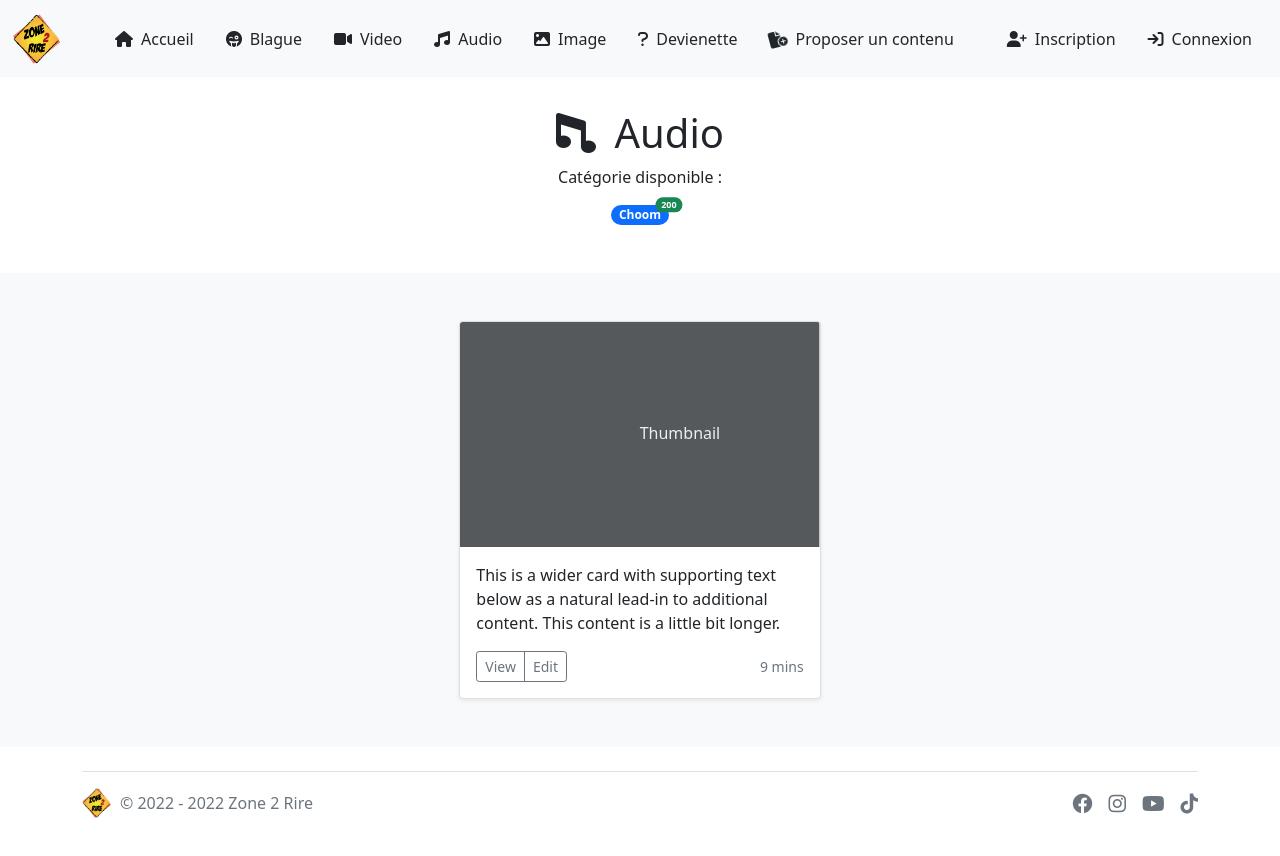
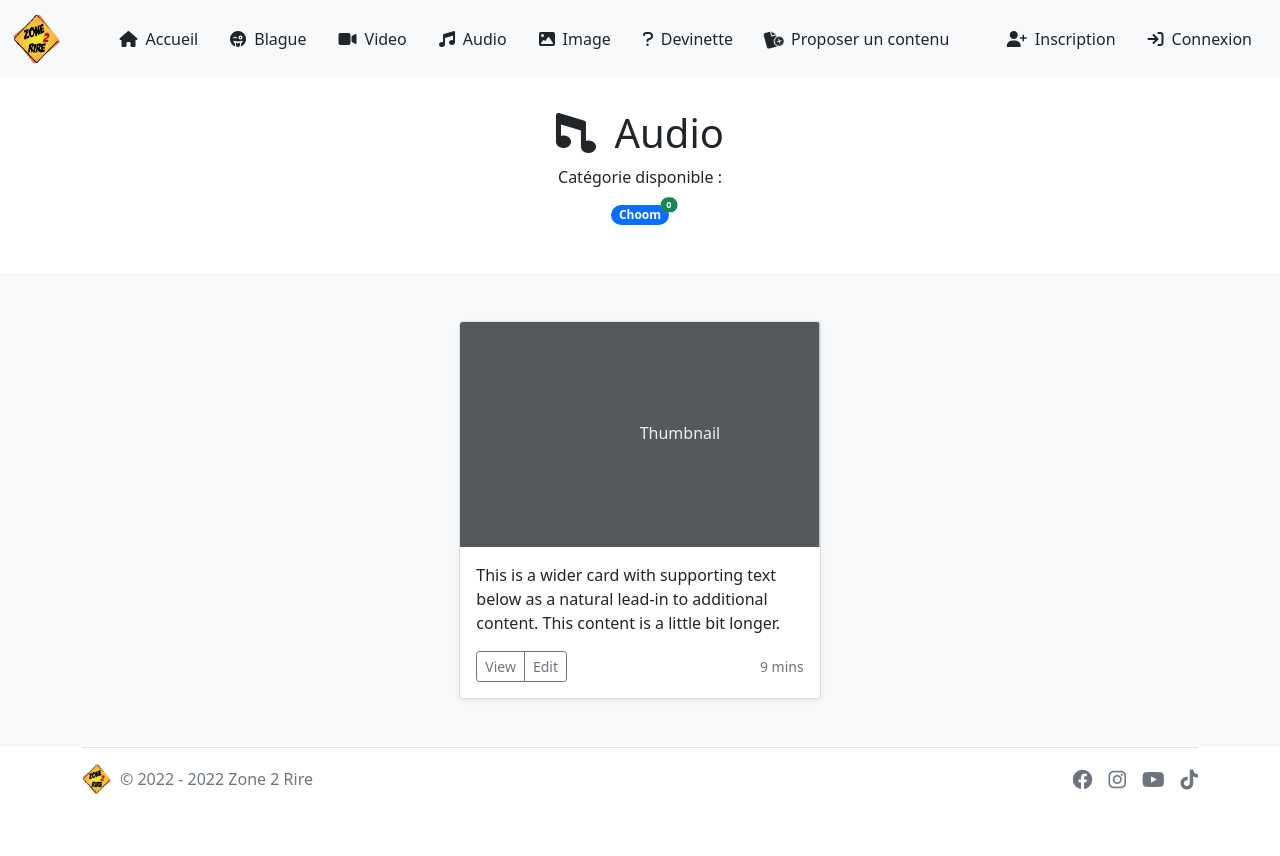
Before and after one commit to lefebvredavid59/zone2rire_react, a React (Create React App) app: page /audio in a window 1280 px wide. After the commit the page ends 834 px from the top, so only its background shows below. Built offline with nearby package versions, Linux system fonts and the light colour scheme.

Commit message:
update count content subcat and add helmet title

```diff
--- a/package.json
+++ b/package.json
@@ -8,6 +8,7 @@
     "@testing-library/user-event": "^13.5.0",
     "react": "^18.1.0",
     "react-dom": "^18.1.0",
+    "react-helmet": "^6.1.0",
     "react-router-dom": "^6.3.0",
     "react-scripts": "5.0.1",
     "styled-components": "^5.3.5",
--- a/src/components/Footer/Footer.jsx
+++ b/src/components/Footer/Footer.jsx
@@ -10,7 +10,7 @@ function Footer() {
 
   return (
     <div className="container">
-      <footer className="d-flex flex-wrap justify-content-between align-items-center py-3 my-4 border-top">
+      <footer className="d-flex flex-wrap justify-content-between align-items-center py-3 mb-4 border-top">
         <div className="col-md-4 d-flex align-items-center">
           <Link
             to="/"
--- a/src/data/Category.ts
+++ b/src/data/Category.ts
@@ -1,7 +1,7 @@
 interface Category {
     id: number;
     slug: string;
-    name:  string;
+    name: string;
     logo: string;
     video: boolean;
     audio: boolean;
@@ -24,7 +24,7 @@ let CATEGORY: Category[] = [
         id: 2,
         slug: "video",
         name: "Video",
-        logo : "fa-solid fa-video fa-fade",
+        logo: "fa-solid fa-video fa-fade",
         video: true,
         audio: false,
         picture: false,
@@ -34,7 +34,7 @@ let CATEGORY: Category[] = [
         id: 3,
         slug: "audio",
         name: "Audio",
-        logo : "fa-solid fa-music fa-flip",
+        logo: "fa-solid fa-music fa-flip",
         video: false,
         audio: true,
         picture: false,
@@ -44,7 +44,7 @@ let CATEGORY: Category[] = [
         id: 4,
         slug: "image",
         name: "Image",
-        logo : "fa-solid fa-image fa-beat",
+        logo: "fa-solid fa-image fa-beat",
         video: false,
         audio: false,
         picture: true,
@@ -53,8 +53,8 @@ let CATEGORY: Category[] = [
     {
         id: 5,
         slug: "devinette",
-        name: "Devienette",
-        logo : "fa-solid fa-question fa-bounce",
+        name: "Devinette",
+        logo: "fa-solid fa-question fa-bounce",
         video: false,
         audio: false,
         picture: false,
@@ -66,4 +66,4 @@ function getCategorySlug(slug: string): Category {
     return CATEGORY.find((category: Category) => category.slug === slug);
 }
 
-export {CATEGORY, getCategorySlug};
+export { CATEGORY, getCategorySlug };
--- a/src/data/Content.ts
+++ b/src/data/Content.ts
@@ -1,4 +1,4 @@
-import Category from './Category';
+import { SUBCATEGORY } from './SubCategory';
 
 interface Content {
     id: number;
@@ -11,6 +11,7 @@ interface Content {
     devinette: string;
     reponse: string;
 
+    sub_category_id: typeof SUBCATEGORY;
 }
 
 let CONTENT: Content[] = [
@@ -24,7 +25,39 @@ let CONTENT: Content[] = [
         blague: "Dans la rue, un homme joue de la trompette. Un policier s’approche et lui dit : – Vous avez un permis pour jouer dans la rue ? Le musicien lui répond que non. – Très bien, accompagnez moi, dit le policier. – Sur quel morceau de musique ? répond le trompettiste.",
         devinette: null,
         reponse: null,
+
+        sub_category_id: 1,
+    },
+    {
+        id: 2,
+        name: "Devinette 1",
+        slug: "devinette-1",
+        picture: null,
+        video_link: null,
+        audio_link: null,
+        blague: null,
+        devinette: "Qu’est-ce qui entre par une oreille, qui ressort par l’autre mais reste en tête ?",
+        reponse: "– Une pioche !",
+
+        sub_category_id: 4,
+    },
+    {
+        id: 3,
+        name: "Melon Melaiche sont en cours d'histoire",
+        slug: "melon-melaiche-sont-en-cours-d-histoire",
+        picture: null,
+        video_link: null,
+        audio_link: null,
+        blague: null,
+        devinette: "Melon Melaiche sont en cours d'histoire",
+        reponse: "Melon étudie Rome et Melèche la Gaule.",
+
+        sub_category_id: 5,
     },
 ];
 
-export { CONTENT };
+function countContentBySubCategoryId(subCategoryId: number): number {
+    return CONTENT.filter(content => content.sub_category_id === subCategoryId).length;
+}
+
+export { CONTENT, countContentBySubCategoryId };
--- a/src/data/SubCategory.ts
+++ b/src/data/SubCategory.ts
@@ -1,4 +1,5 @@
 import { CATEGORY } from './Category';
+import { CONTENT } from './Content';
 
 interface SubCategory {
     id: number;
@@ -27,10 +28,26 @@ let SUBCATEGORY: SubCategory[] = [
         name: "Choom",
         category_id: 3,
     },
+    {
+        id: 4,
+        slug: "devinette-humour-noir",
+        name: "Devinette Humour Noir",
+        category_id: 5,
+    },
+    {
+        id: 5,
+        slug: "devinette-melon-melaiche",
+        name: "Melon Melaiche",
+        category_id: 5,
+    }
 ];
 
 function getSubCategoryByCategoryId(categoryId: number): SubCategory[] {
-    return SUBCATEGORY.filter(subCategory => subCategory.category_id === categoryId);
+    return SUBCATEGORY.filter(subCategory => subCategory.category_id === categoryId ? subCategory : null);
 };
 
-export { SUBCATEGORY, getSubCategoryByCategoryId };
+function countContentBySubCategoryId(subCategoryId: number): number {
+    return SUBCATEGORY.filter(subCategory => subCategory.id === subCategoryId).length;
+}
+
+export { SUBCATEGORY, getSubCategoryByCategoryId, countContentBySubCategoryId };
--- a/src/pages/Home.jsx
+++ b/src/pages/Home.jsx
@@ -1,5 +1,15 @@
+import Helmet from "react-helmet";
+
 function Home() {
-  return <p>Ici accueil</p>;
+  return (
+    <div>
+      <Helmet>
+        <title>Zone 2 Rire | Accueil</title>
+      </Helmet>
+
+      <p>Ici accueil</p>
+    </div>
+  );
 }
 
 export default Home;
--- a/src/pages/content/Category.jsx
+++ b/src/pages/content/Category.jsx
@@ -2,6 +2,8 @@ import { Link, useParams } from "react-router-dom";
 import NoMatch from "../NoMatch";
 import { getCategorySlug } from "../../data/Category.ts";
 import { getSubCategoryByCategoryId } from "../../data/SubCategory.ts";
+import { countContentBySubCategoryId } from "../../data/Content.ts";
+import Helmet from "react-helmet";
 
 function Category() {
   let { slug } = useParams();
@@ -21,6 +23,10 @@ function Category() {
 
   return (
     <div>
+      <Helmet>
+        <title>Zone 2 Rire | {name}</title>
+      </Helmet>
+
       <main>
         <section className="py-3 text-center container">
           <div className="row py-lg-3">
@@ -37,7 +43,7 @@ function Category() {
                 >
                   {subcateg.name}
                   <span className="position-absolute top-0 start-100 translate-middle badge rounded-pill bg-success">
-                    200
+                  {countContentBySubCategoryId(subcateg.id)}
                     <span className="visually-hidden">unread messages</span>
                   </span>
                 </Link>
```
Also changed, not shown: 1 other file (tests, documents, lock files or other folders).
